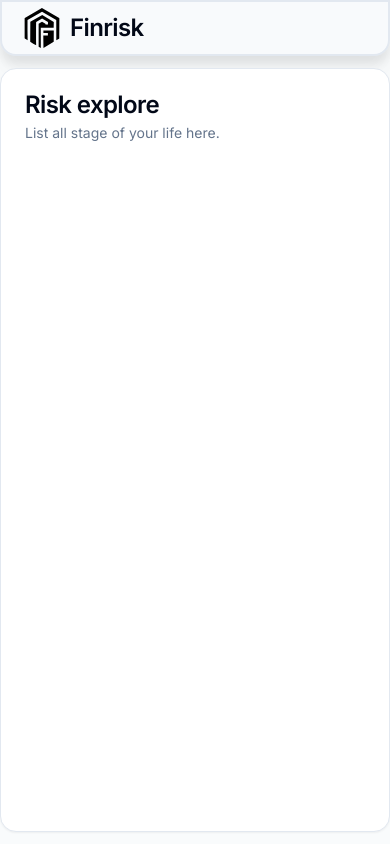
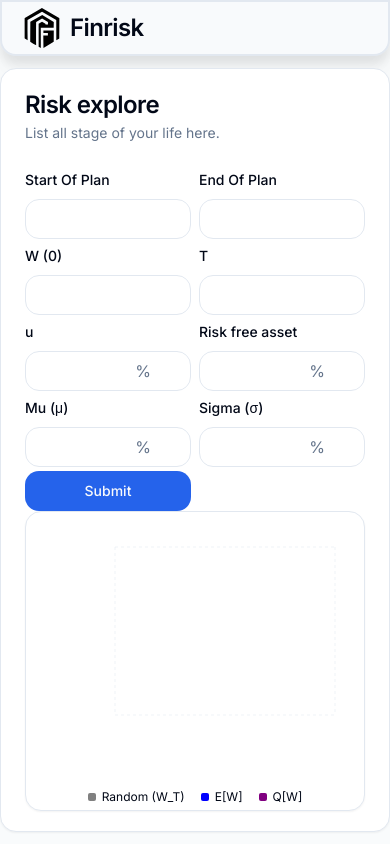
Before and after one commit to Zipexpo/finrisk, a Next.js app: page / in a window 390 px wide. Built offline with nearby package versions, Linux system fonts and the light colour scheme.

Commit message:
Update index.js

```diff
--- a/src/components/RickPanel/index.js
+++ b/src/components/RickPanel/index.js
@@ -99,11 +99,11 @@ export default function RickPanel() {
         <CardTitle className="flex justify-between">Risk explore</CardTitle>
         <CardDescription>List all stage of your life here.</CardDescription>
       </CardHeader>
-      <CardContent className="hidden md:block h-full relative flex-grow overflow-auto">
+      <CardContent className=" h-full relative flex-grow overflow-auto">
         <Form {...form}>
           <form
             onSubmit={form.handleSubmit(onSubmit)}
-            className="grid gap-x-2 gap-y-1 grid-cols-4"
+            className="grid gap-x-2 gap-y-1 grid-cols-2 md:grid-cols-4"
           >
             <FormField
               control={form.control}
```
